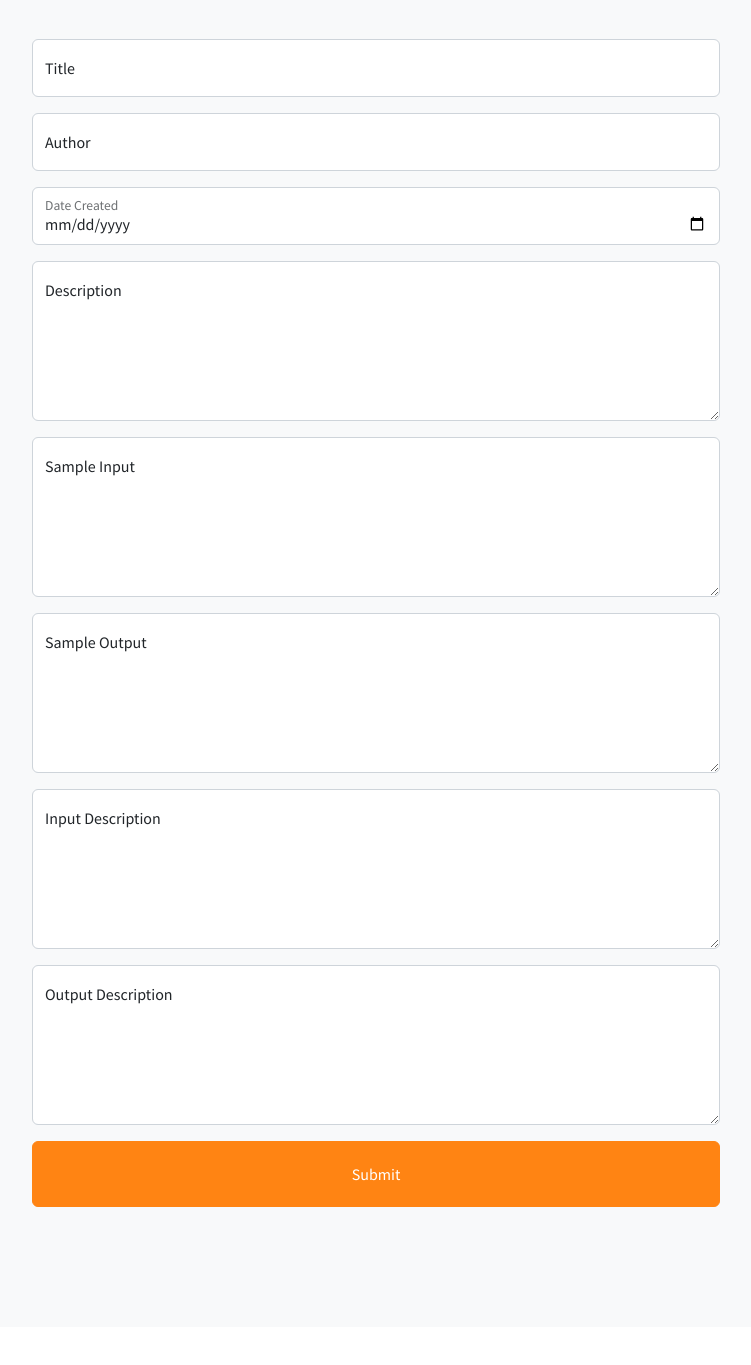
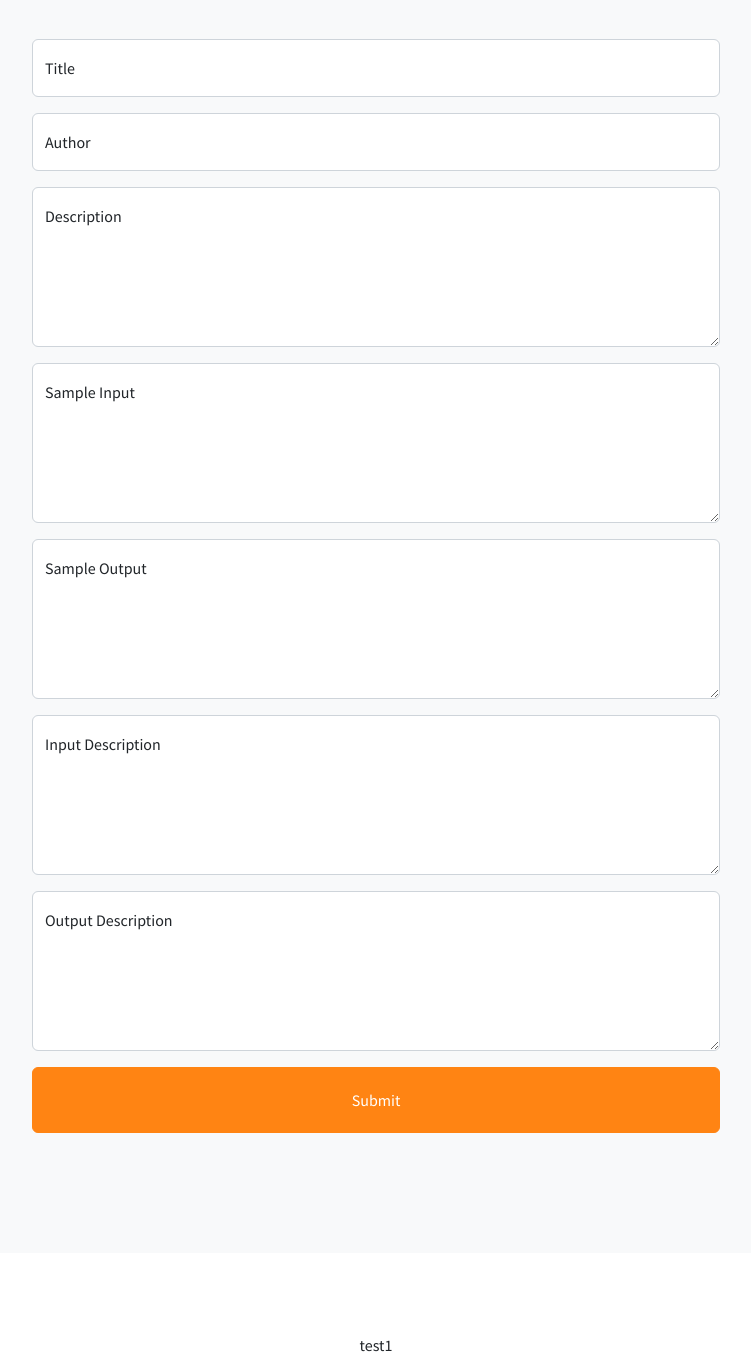
Before and after one commit to Basalisk9271/Mercoder, a PHP site: page /PHP/problem_form.php in a window 1280 px wide. Shown: the part 187-1552 px from the top of the page, without its empty margins (264-1015 px from the left). Run offline with PHP 8.4, Linux system fonts and the light colour scheme; a user stored in the database is signed in; some libraries are stand-ins or nearby versions.

Commit message:
Edited form to exclude user-inputted date category

```diff
--- a/bootstrap_folder/PHP/problem_form.php
+++ b/bootstrap_folder/PHP/problem_form.php
@@ -70,10 +70,10 @@ session_start();
                                 <input class="form-control" id="author" name="author" type="text" placeholder="Author" required />
                                 <label for="author">Author</label>
                             </div>
-                            <div class="form-floating mb-3">
+                            <!-- <div class="form-floating mb-3">
                                 <input class="form-control" id="date_created" name="date_created" type="date" placeholder="Date" required />
                                 <label for="date_created">Date Created</label>
-                            </div>
+                            </div> -->
                             <div class="form-floating mb-3">
                                 <textarea class="form-control" id="description" name="description" placeholder="Description" style="height: 10rem;" required></textarea>
                                 <label for="description">Description</label>
```
